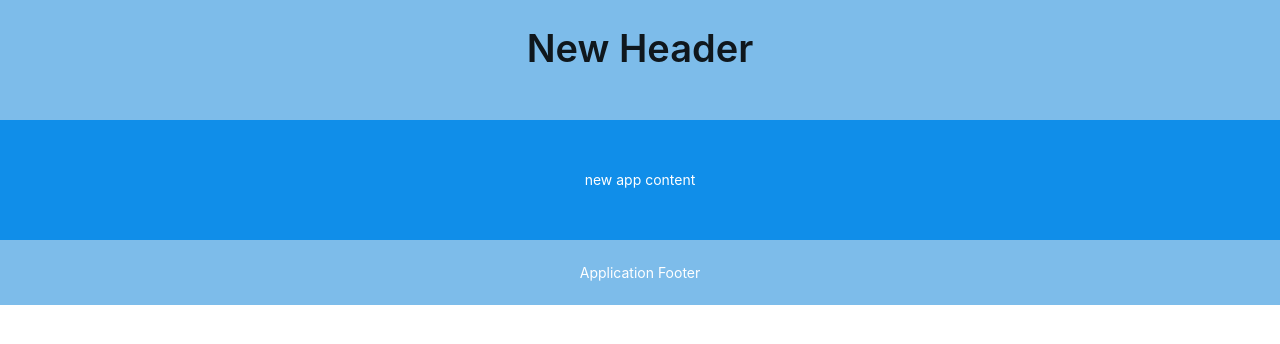
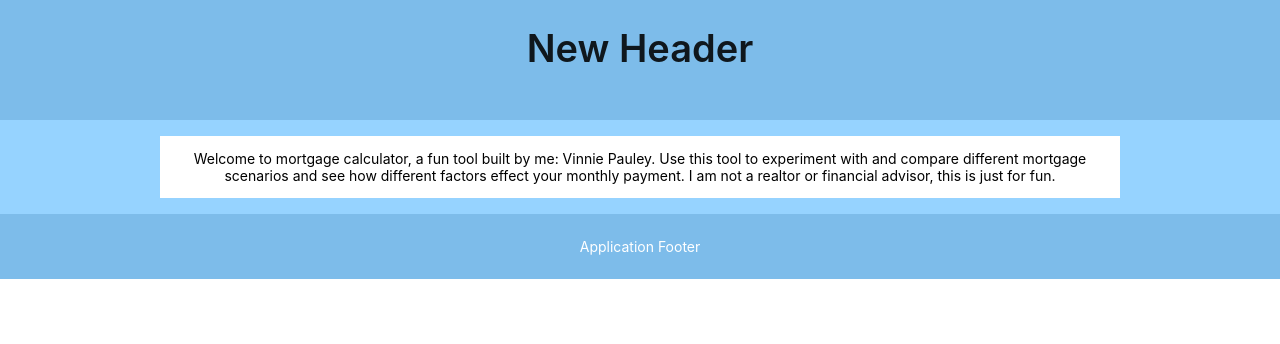
Before and after one commit to VincentPauley/mortgage-visualizer, a React (Create React App) app: page / in a window 1280 px wide. Shown: the top 344 px of the page. Built offline with nearby package versions, Linux system fonts and the light colour scheme.

Commit message:
setup sass usage

```diff
--- a/package.json
+++ b/package.json
@@ -42,5 +42,8 @@
       "last 1 firefox version",
       "last 1 safari version"
     ]
+  },
+  "devDependencies": {
+    "sass": "^1.59.3"
   }
 }
--- a/src/App.tsx
+++ b/src/App.tsx
@@ -1,10 +1,12 @@
 import { useState } from 'react';
-import { Form, Row, Col, Layout, Button } from 'antd';
+import { Form, Row, Col, Layout, Button, Space } from 'antd';
 
 import { increaseAmount } from './features/cart/cartSlice';
 import { useDispatch } from 'react-redux';
 
 import { AppHeader, AppContent, AppFooter } from './components/layout';
+
+import './content-body.scss';
 
 // components
 import DollarEntry from './components/shared/DollarEntry';
@@ -38,10 +40,23 @@ function App() {
     dispatch(increaseAmount());
   };
 
+  const ContentBody = () => {
+    return (
+      <Space className="ContentBody">
+        <p>
+          Welcome to mortgage calculator, a fun tool built by me: Vinnie Pauley.
+          Use this tool to experiment with and compare different mortgage
+          scenarios and see how different factors effect your monthly payment. I
+          am not a realtor or financial advisor, this is just for fun.
+        </p>
+      </Space>
+    );
+  };
+
   return (
     <Layout>
       <AppHeader />
-      <AppContent />
+      <AppContent body={ContentBody()} />
       <AppFooter />
     </Layout>
   );
--- a/src/components/layout/components/content/content.css
+++ b/src/components/layout/components/content/content.css
@@ -1,7 +1,4 @@
 .AppContent {
+  background-color: #96d3ff;
   text-align: center;
-  min-height: 120px;
-  line-height: 120px;
-  color: #fff;
-  background-color: #108ee9;
 }
--- a/src/components/layout/components/content/index.tsx
+++ b/src/components/layout/components/content/index.tsx
@@ -3,8 +3,12 @@ import './content.css';
 
 const { Content } = Layout;
 
-const AppContent = () => {
-  return <Content className="AppContent">new app content</Content>;
+interface Props {
+  body: JSX.Element;
+}
+
+const AppContent = (props: Props) => {
+  return <Content className="AppContent">{props.body}</Content>;
 };
 
 export default AppContent;
--- /dev/null
+++ b/src/content-body.scss
@@ -0,0 +1,8 @@
+@import './globals.scss';
+
+.ContentBody {
+  max-width: 60rem;
+  margin: 1rem auto;
+  background-color: $white;
+  color: black;
+}
--- /dev/null
+++ b/src/globals.scss
@@ -0,0 +1 @@
+$white: #fff;
```
Also changed, not shown: 1 other file (tests, documents, lock files or other folders).
